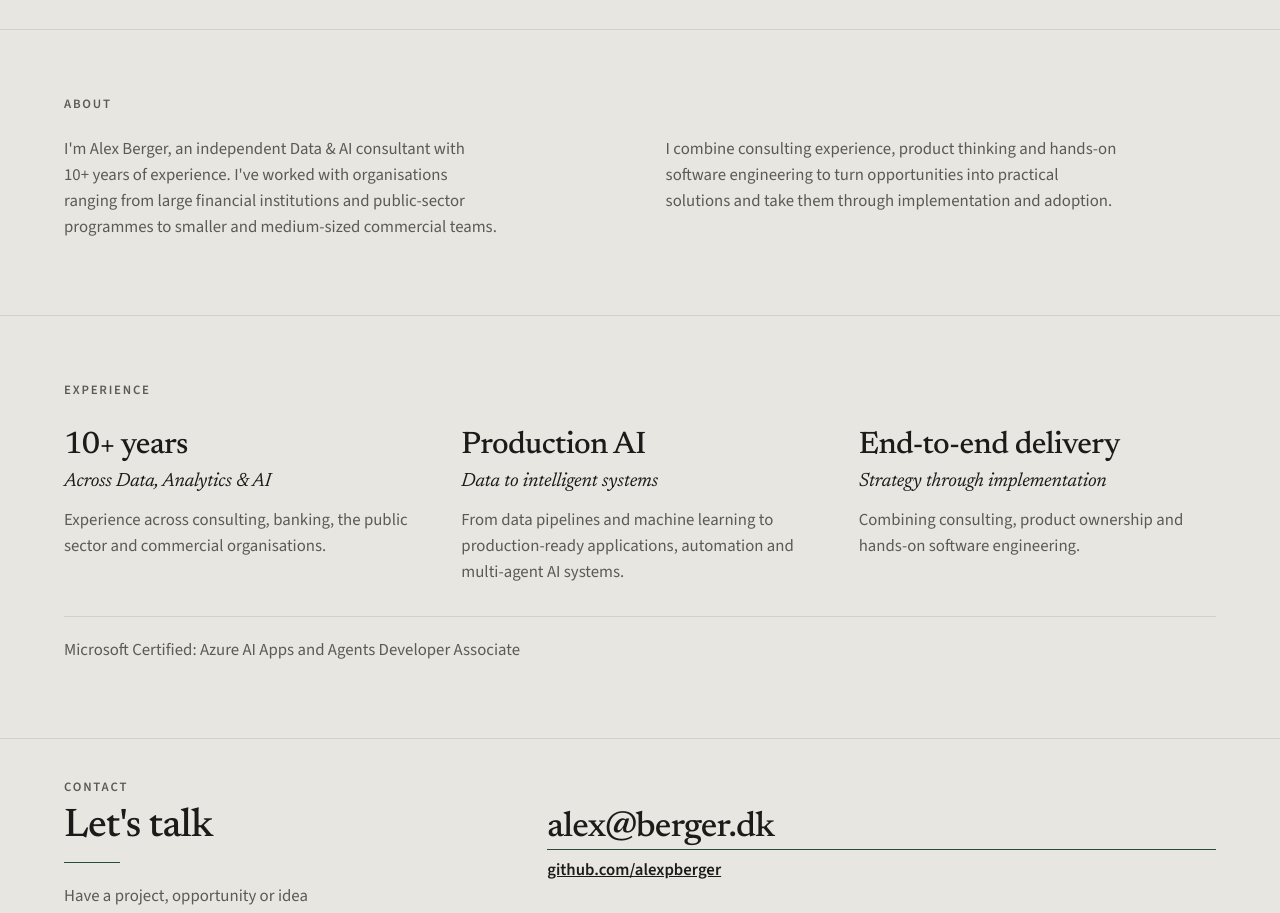
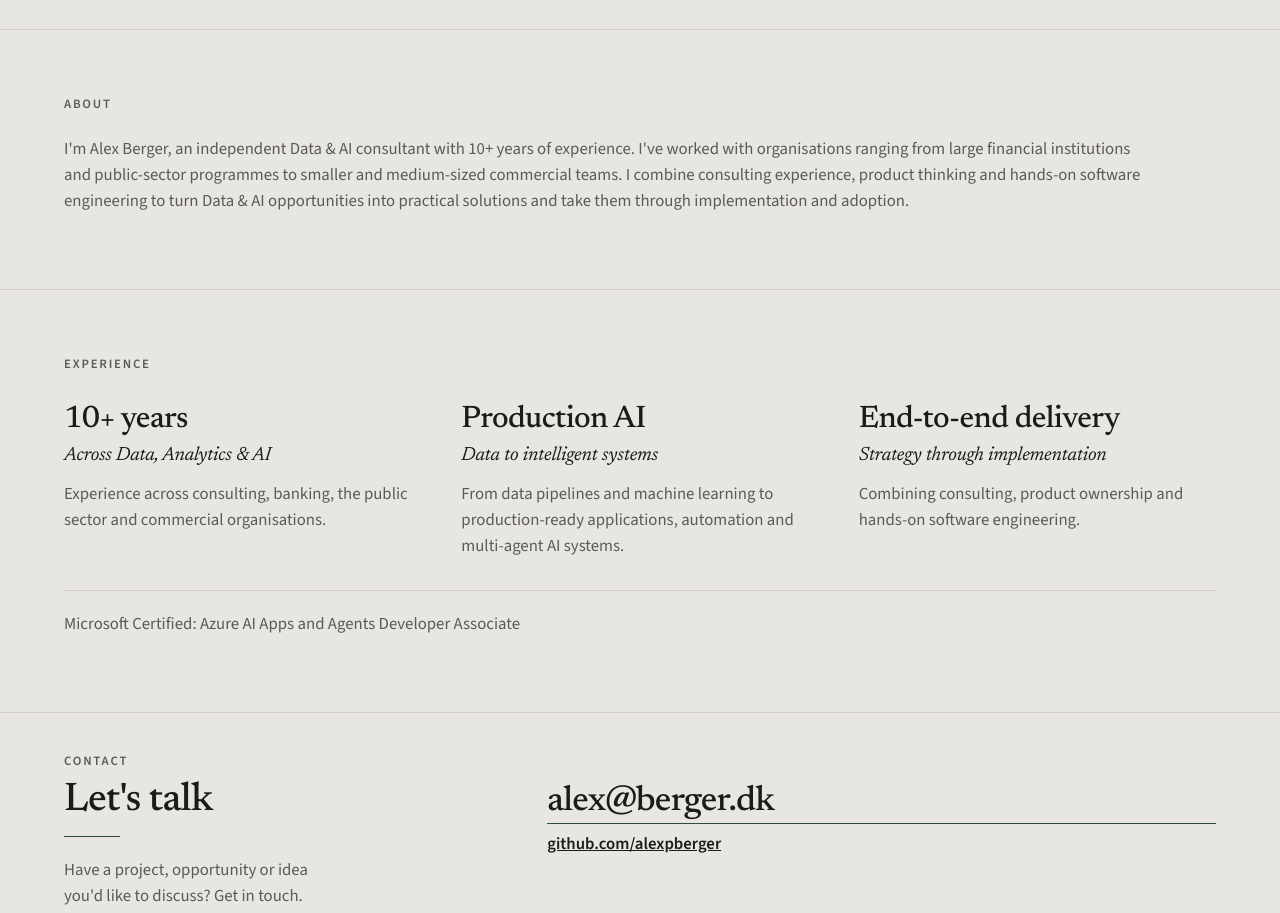
Before and after one commit to alexpberger/abc-website, a React (Vite) app: page / in a window 1280 px wide. Shown: the part 1000-1913 px from the top of the page. Built offline with nearby package versions, Linux system fonts and the light colour scheme.

Commit message:
Join the About copy into one paragraph and set it to 95% of the content width.

```diff
--- a/src/components/Introduction.module.css
+++ b/src/components/Introduction.module.css
@@ -4,20 +4,9 @@
   text-wrap: balance;
 }
 
-.copy p + p {
-  margin-top: 0.9rem;
-}
-
-/* Two columns once each paragraph keeps a readable measure across the page width. */
-@media (min-width: 900px) {
+@media (min-width: 720px) {
   .copy {
-    display: grid;
-    grid-template-columns: repeat(2, minmax(0, 1fr));
-    column-gap: clamp(2.5rem, 4vw, 4.5rem);
-    align-items: start;
-  }
-
-  .copy p + p {
-    margin-top: 0;
+    max-width: 95%;
+    text-wrap: pretty;
   }
 }
--- a/src/components/Introduction.tsx
+++ b/src/components/Introduction.tsx
@@ -15,11 +15,7 @@ export function Introduction() {
         <h2 id="about-title" className="section-label">
           {site.introduction.label}
         </h2>
-        <div className={styles.copy}>
-          {site.introduction.paragraphs.map((paragraph) => (
-            <p key={paragraph}>{paragraph}</p>
-          ))}
-        </div>
+        <p className={styles.copy}>{site.introduction.body}</p>
       </div>
     </section>
   );
--- a/src/content/site.ts
+++ b/src/content/site.ts
@@ -34,10 +34,7 @@ export const site = {
   introduction: {
     id: "about",
     label: "About",
-    paragraphs: [
-      "I'm Alex Berger, an independent Data & AI consultant with 10+ years of experience. I've worked with organisations ranging from large financial institutions and public\u2011sector programmes to smaller and medium\u2011sized commercial teams.",
-      "I combine consulting experience, product thinking and hands\u2011on software engineering to turn opportunities into practical solutions and take them through implementation and adoption.",
-    ],
+    body: "I'm Alex Berger, an independent Data & AI consultant with 10+ years of experience. I've worked with organisations ranging from large financial institutions and public\u2011sector programmes to smaller and medium\u2011sized commercial teams. I combine consulting experience, product thinking and hands\u2011on software engineering to turn Data & AI opportunities into practical solutions and take them through implementation and adoption.",
   },
   credentials: {
     id: "experience",
```
